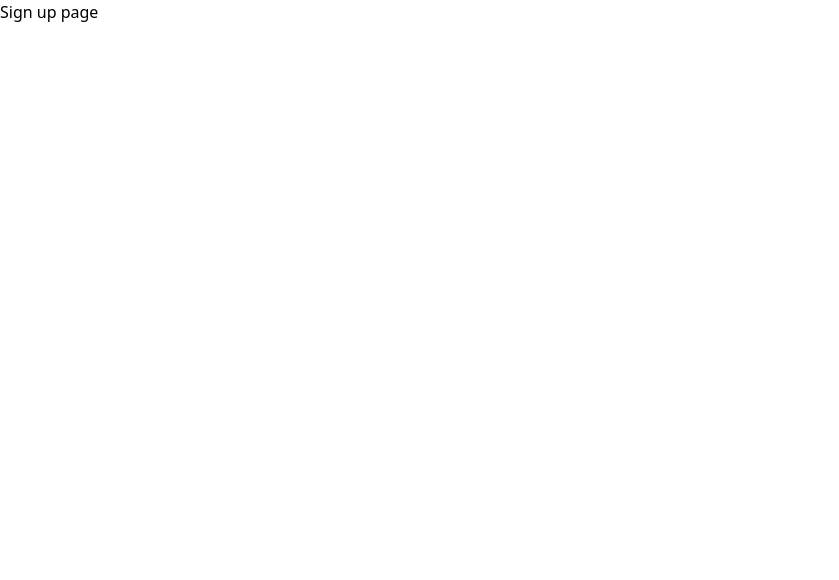
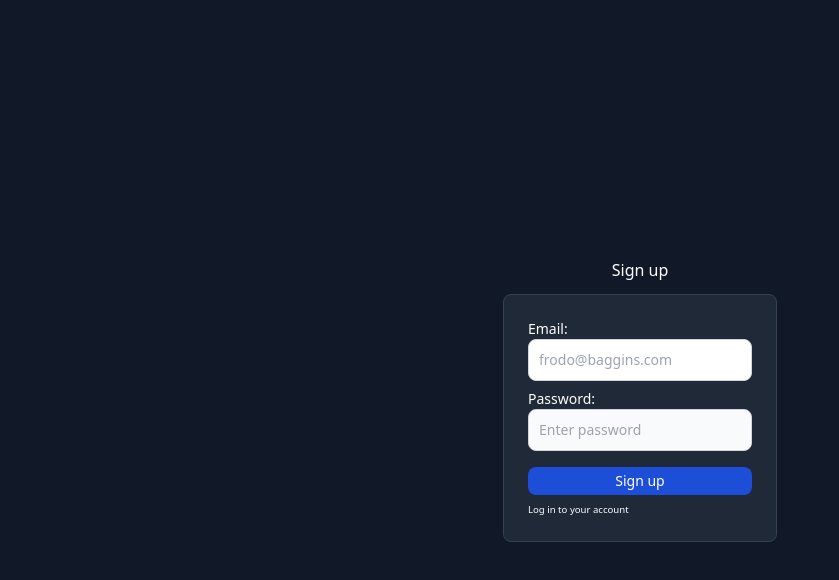
Before and after one commit to ikizen/test-task, a React (Create React App) app: page /signup in a window 1280 px wide. Shown: the top 580 px of the page, without its empty margins (0-839 px from the left). Built offline with nearby package versions, Linux system fonts and the light colour scheme.

Commit message:
add login and signup page, email validation, reqres api, abstract api

```diff
--- a/package.json
+++ b/package.json
@@ -6,6 +6,8 @@
     "@testing-library/jest-dom": "^5.16.5",
     "@testing-library/react": "^13.3.0",
     "@testing-library/user-event": "^13.5.0",
+    "axios": "^0.27.2",
+    "formik": "^2.2.9",
     "react": "^18.2.0",
     "react-dom": "^18.2.0",
     "react-router-dom": "^6.3.0",
--- a/src/App.js
+++ b/src/App.js
@@ -1,15 +1,33 @@
 import "./App.css";
 import React from "react";
+import { useState } from "react";
 import { Login } from "./pages/Login";
+import Home from "./pages/Home";
 import Signup from "./pages/Signup";
 import { BrowserRouter, Route, Routes } from "react-router-dom";
 
 function App() {
+    const adminUser = {
+        email: "admin@admin.com",
+        password: "admin888",
+    };
+
+    const [user, setUser] = useState({ name: "", email: "" });
+    const [err, setErr] = useState("");
+
+    const oogin = (details) => {
+        console.log(details);
+    };
+
+    const Logout = () => {
+        console.log("Logout");
+    };
     return (
         <BrowserRouter>
             <Routes>
                 <Route path="/" element={<Login />} />
                 <Route path="/signup" element={<Signup />} />
+                <Route path="/home" element={<Home />} />
             </Routes>
         </BrowserRouter>
     );
--- /dev/null
+++ b/src/pages/Home.js
@@ -0,0 +1,11 @@
+const Home = () => {
+    return (
+        <section>
+            <div>
+                <h1>home page nahu</h1>
+            </div>
+        </section>
+    );
+};
+
+export default Home;
--- a/src/pages/Login.js
+++ b/src/pages/Login.js
@@ -1,9 +1,10 @@
 // import Register from "./Register";
 // import eact from "react";
-import { Link } from "react-router-dom";
+import { Link, useNavigate } from "react-router-dom";
 import React, { useState, useEffect, useRef } from "react";
 import "../App.css";
 import axios from "axios";
+import { redirect } from "react-router-dom";
 // import SignUp from "./Signup";
 // import Info from "../api/usersList";
 // import Post from "../api/post";
@@ -19,40 +20,13 @@ export function Login() {
     // const [user, setUser] = useState();
     const result = [];
     const userRef = React.useRef();
+    const errRef = React.useRef();
 
-    //INPUT USER
     const [user, setUser] = useState("");
-    const [validName, setValidName] = useState(false);
-    const [userFocus, setUserFocus] = useState(false);
-
-    //INPUT PASSWORD
     const [pwd, setPwd] = useState("");
-    const [validPwd, setValidPwd] = useState(false);
-    const [pwdFocus, setPwdFocus] = useState(false);
-
-    //MATCHING PASSWORD
-    const [matchPwd, setMatchPwd] = useState("");
-    const [validMatch, setValidMatch] = useState(false);
-    const [matchFocus, setMatchFocus] = useState(false);
-
-    //ERROR AND SUCCESS MESSAGE
-
-    //FOCUS WHEN PAGE LOADED
-    useEffect(() => {
-        userRef.current.focus();
-    }, []);
-
-    //USER VALIDATION
-    useEffect(() => {
-        setValidName(USER_REGEX.test(user));
-    }, [user]);
-
-    //PASSWORD VALIDATION
-    useEffect(() => {
-        setValidPwd(PWD_REGEX.test(pwd));
-        const match = pwd === matchPwd;
-        setValidMatch(match);
-    }, [pwd, matchPwd]);
+    const [validEmail, setValidEmail] = useState(0);
+    const [login, setLogin] = useState(false);
+    const navigate = useNavigate();
 
     const userList = () => {
         const USERS_LIST = axios
@@ -76,15 +50,16 @@ export function Login() {
         // console.log(USERS_LIST);
         console.log(result);
     };
+
     const Post = () => {
         axios
             .post(URL, {
-                email: "george.bluth@reqres.in",
-                password: "groueaf",
+                email: user,
+                password: pwd,
             })
             .then(
                 (response) => {
-                    console.log(response);
+                    console.log(response.status);
                 },
                 (error) => {
                     console.log(error);
@@ -92,77 +67,116 @@ export function Login() {
             );
     };
 
-    const GoToHome = () => {};
+    const Login = (details) => {
+        console.log(details);
+    };
+
+    const Logout = () => {
+        console.log("Logout");
+    };
+
+    const handleSubmit = async (event) => {
+        event.preventDefault();
+        let status;
+        // console.log(user, pwd);
+        const request = axios
+            .post(URL, {
+                email: user,
+                password: pwd,
+            })
+            .then(
+                (response) => {
+                    status = response.status;
+                    const configData = response.config.data;
+                    if (status === 200) {
+                        navigate("/home");
+                    }
+                    // console.log(validEmail);
+
+                    console.log(status);
+                    // console.log(configData);
+                },
+                (error) => {
+                    console.log(error);
+                }
+            );
+
+        await request;
+        setValidEmail(status);
+
+        if (validEmail === 200) {
+            setLogin(true);
+        }
+        console.log(validEmail);
+        // console.log(login);
+        console.log(`You loged in with this email: "${user}"`);
+    };
+
+    const [inputs, setInputs] = useState({});
+
+    const handleChange = (event) => {
+        const name = event.target.name;
+        const value = event.target.value;
+        setInputs((values) => ({ ...values, [name]: value }));
+    };
 
     return (
-        <div className="login bg-[#111827] min-h-screen h-full flex flex-col justify-center items-center text-white ">
-            <div className="card ">
-                {/* w-2/5 md:w-3/5 min-h-100 w-min-5/6 */}
+        <div className="login bg-[#111827] min-h-screen h-full flex flex-col justify-center items-center text-white">
             <div className="">
-                    <h1 className="flex justify-center pb-3">Test Task</h1>
+                <h1 className="flex justify-center pb-3">Log in</h1>
             </div>
-                <div
-                    className="login p-6
-                bg-[#1f2937] rounded-lg border border-slate-700"
-                >
-                    <h1 className="text-center">Log in</h1>
-                    <div className="">
+            <div className="login p-6 bg-[#1f2937] rounded-lg border border-slate-700">
+                <form onSubmit={handleSubmit}>
                     <label
                         htmlFor="email"
                         className="block mb-2 text-sm font-medium text-white"
                     >
-                            Email address
-                        </label>
+                        Email:
                         <input
+                            className="border border-gray-300 text-gray-900 text-sm rounded-lg focus:ring-gray-300 block w-full p-2.5"
                             type="email"
                             id="email"
-                            // ref={userRef}
-                            // onChange={(e) => setUser(e.target.value)}
-                            ref={userRef}
-                            className="border border-gray-300 text-gray-900 text-sm rounded-lg focus:ring-blue-500 focus:border-blue-500 block w-full p-2.5 "
                             placeholder="frodo@baggins.com"
-                            required
+                            // required
+                            autoComplete="off"
+                            onChange={(e) => setUser(e.target.value)}
                         />
-                    </div>
-                    <div>
-                        <div className="">
+                    </label>
                     <label
                         htmlFor="password"
-                                className="block mb-2 text-sm font-medium text-white dark:text-gray-300"
+                        className="block mb-2 text-sm font-medium text-white"
                     >
-                                Password
-                            </label>
+                        Password:
                         <input
                             type="password"
                             id="password"
                             className="bg-gray-50 border border-gray-300 text-gray-900 text-sm rounded-lg focus:ring-blue-500 focus:border-blue-500 block w-full p-2.5 "
+                            placeholder="Enter password"
+                            // required
                             onChange={(e) => setPwd(e.target.value)}
-                                placeholder="Enter password"
-                                required
                         />
-                        </div>
-                    </div>
-                    <Link to="/home">
+                    </label>
+                    {/* <Link to="/"> */}
                     <button
-                            className="text-white bg-blue-700 hover:bg-blue-800 focus:ring-1 focus:ring-blue-300 font-medium rounded-lg text-sm w-full px-5 py-1 mr-2 mt-2 mb-2 dark:bg-blue-600 dark:hover:bg-blue-700 focus:outline-none dark:focus:ring-blue-800"
-                            type="button"
-                            onClick={userList}
+                        type="submit"
+                        className="text-white bg-blue-700 hover:bg-blue-800 focus:ring-1 focus:ring-blue-300 font-medium rounded-lg text-sm w-full px-5 py-1 mr-2 mt-2 mb-2"
+                        // type="button"
+                        // onClick={Post}
+                        // onSubmit={handleSubmit}
+                        // onSubmit={() => console.log("submitted nahui")}
                     >
                         Log in
                     </button>
-                    </Link>
-                    <div className="flex justify-items-end items-end content-end m-0">
+                    {/* </Link> */}
+                </form>
+                <p className="flex justify-items-end items-end content-end m-0">
                     <Link
                         to="/signup"
                         className="text-end text-[0.6rem] hover:text-blue-400"
                     >
                         Don't have an account?
                     </Link>
-                    </div>
-                </div>
-            </div>
-            <div>
-                <h1 onClick={Post}>hello hello hello hello</h1>
+                </p>
             </div>
         </div>
     );
--- a/src/pages/Signup.js
+++ b/src/pages/Signup.js
@@ -1,12 +1,127 @@
 // import HeaderComponent from "../components/header";
 // import SignUpComponent from "../components/signUp";
 import React from "react";
+import { useState } from "react";
+import { Link } from "react-router-dom";
+import { Formik, Form, Field } from "formik";
+import axios from "axios";
+
+const apiKey = "e22fa91464c54b69b67706e4d04a729e";
+const apiURL = "https://emailvalidation.abstractapi.com/v1/" + apiKey;
+
+const sendEmailValidationRequest = async (email) => {
+    try {
+        const response = await axios.get(apiURL, {
+            api_key: apiKey,
+            email,
+        });
+        return response.data.is_valid_format.value;
+    } catch (error) {
+        throw error;
+    }
+};
+
+const handleValidateEmail = async (email) => {
+    const isValid = await sendEmailValidationRequest(email);
+    return isValid;
+};
 
 const Signup = () => {
+    const [email, setEmail] = useState("");
+    const [validEmail, setValidEmail] = useState(false);
+    const errors = {};
+
+    const handleSubmit = (event) => {
+        event.preventDefault();
+        console.log("submitted in sign up page!");
+    };
+
     return (
-        <>
-            <div>Sign up page</div>
-        </>
+        <div className="login bg-[#111827] min-h-screen h-full flex flex-col justify-center items-center text-white ">
+            <div className="">
+                <h1 className="flex justify-center pb-3">Sign up</h1>
+            </div>
+            <Formik
+                initialValues={{ email: "" }}
+                validate={async (values) => {
+                    const validated = await handleValidateEmail(values.email);
+                    if (!validated) {
+                        errors.email = "Invalid email";
+                    } else {
+                        errors.email = "";
+                        console.log("SUBMITTED!", values.email);
+                    }
+                    return errors;
+                }}
+                onSubmit={async (values) => {
+                    const validated = await handleValidateEmail(values.email);
+                    if (!validated) {
+                        errors.email = "Invalid email";
+                    } else {
+                        errors.email = "";
+                        console.log("SUBMITTED! ", JSON.stringify(values));
+                    }
+                }}
+            >
+                {({ handleSubmit }) => (
+                    <Form className="login p-6 bg-[#1f2937] rounded-lg border border-slate-700">
+                        <label
+                            htmlFor="email"
+                            className="block mb-2 text-sm font-medium text-white"
+                        >
+                            Email:
+                            <Field
+                                type="email"
+                                name="email"
+                                id="email"
+                                // ref={userRef}
+                                // onChange={(e) => setUser(e.target.value)}
+                                // ref={userRef}
+                                className="border border-gray-300 text-gray-900 text-sm rounded-lg focus:ring-gray-300 block w-full p-2.5 "
+                                placeholder="frodo@baggins.com"
+                                required
+                            />
+                            {errors.email && (
+                                <div style={{ color: "red" }}>
+                                    {errors.email}
+                                </div>
+                            )}
+                        </label>
+                        <label
+                            htmlFor="password"
+                            className="block mb-2 text-sm font-medium text-white"
+                        >
+                            Password:
+                            <input
+                                type="password"
+                                id="password"
+                                className="bg-gray-50 border border-gray-300 text-gray-900 text-sm rounded-lg focus:ring-blue-500 focus:border-blue-500 block w-full p-2.5 "
+                                // onChange={(e) => setPwd(e.target.value)}
+                                placeholder="Enter password"
+                                required
+                            />
+                        </label>
+                        {/* <Link to="/home"> */}
+                        <button
+                            className="text-white bg-blue-700 hover:bg-blue-800 focus:ring-1 focus:ring-blue-300 font-medium rounded-lg text-sm w-full px-5 py-1 mr-2 mt-2 mb-2 focus:outline-none "
+                            type="submit"
+                            onClick={handleSubmit}
+                        >
+                            Sign up
+                        </button>
+                        {/* </Link> */}
+                        <div className="flex justify-items-end items-end content-end m-0">
+                            <Link
+                                to="/"
+                                className="text-end text-[0.6rem] hover:text-blue-400"
+                            >
+                                Log in to your account
+                            </Link>
+                        </div>
+                    </Form>
+                )}
+            </Formik>
+        </div>
     );
 };
 
```
Also changed, not shown: src/components/smth.js (added, +7 -0 lines), 1 other file (tests, documents, lock files or other folders). Lines whose indentation alone changed are shown as unchanged.
